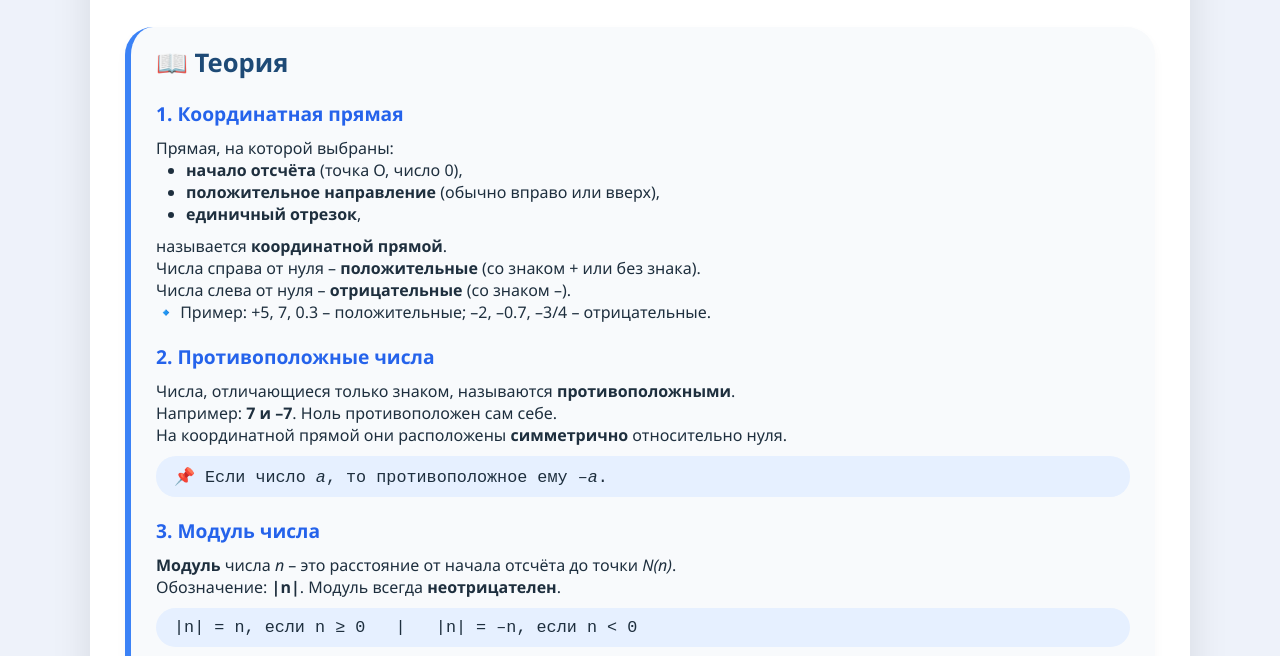
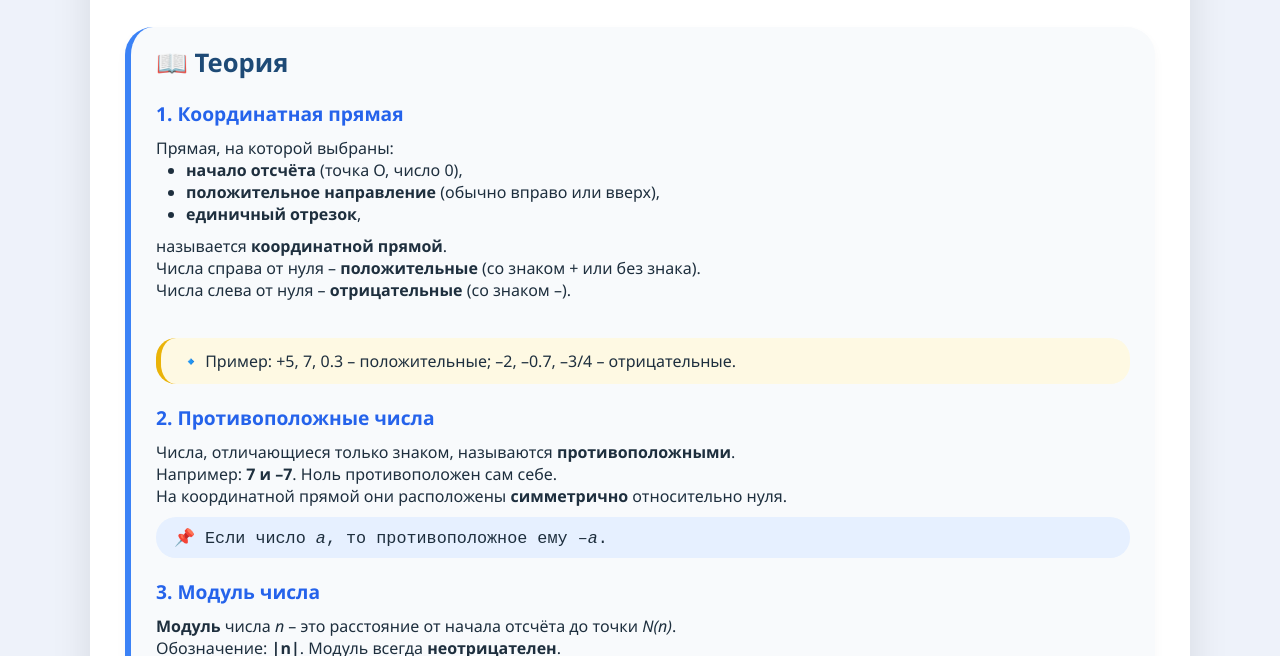
Before and after one commit to alyyya5/math-lessons-repeat-6, a plain HTML site: page index.html in a window 1280 px wide. Shown: the part 141-797 px from the top of the page. Drawn offline with Linux system fonts and the light colour scheme.

Commit message:
Update index.html

```diff
--- a/index.html
+++ b/index.html
@@ -211,8 +211,8 @@
         <p>называется <strong>координатной прямой</strong>.<br>
         Числа справа от нуля – <strong>положительные</strong> (со знаком + или без знака).<br>
         Числа слева от нуля – <strong>отрицательные</strong> (со знаком –).</p>
-
-        <div>
+        <br>
+        <div class="important">
             🔹 Пример: +5, 7, 0.3 – положительные; –2, –0.7, –3/4 – отрицательные.
         </div>
 
@@ -227,7 +227,8 @@
         <p><strong>Модуль</strong> числа <em>n</em> – это расстояние от начала отсчёта до точки <em>N(n)</em>.<br>
         Обозначение: <strong>|n|</strong>. Модуль всегда <strong>неотрицателен</strong>.</p>
         <div class="rule">
-            |n| = n, если n ≥ 0 &nbsp;&nbsp;|&nbsp;&nbsp; |n| = –n, если n < 0
+            |n| = n, если n ≥ 0 &nbsp;&nbsp;<br>
+            &nbsp;&nbsp; |n| = –n, если n < 0
         </div>
         <div class="example">
             📐 |–7| = 7, &nbsp; |3,5| = 3,5, &nbsp; |0| = 0.
@@ -244,7 +245,7 @@
         <div class="important">
             ✅ Пример: –5 < –3 (так как |–5|=5, |–3|=3, 5>3 → –5 < –3).<br>
             ✅ 7 > –10, &nbsp; 0 > –2,5, &nbsp; –1,2 < –0,8.
-        </div>
+            </div >
     </div>
 
     <!-- УСТНЫЕ УПРАЖНЕНИЯ (сами вопросы, ученик отвечает устно или в тетради) -->
@@ -324,23 +325,23 @@
 
     <div class="homework">
         <h3>🏠 Домашнее задание</h3>
-        <p><strong>1.</strong> Начертите координатную прямую, отметьте точки: A(–4), B(2.5), C(–1.5), D(0), E(6). Найдите расстояние от начала отсчёта до каждой точки.</p>
+        <p><strong>1.</strong> Начертите координатную прямую, отметьте точки: A(–4), B(2.5), C(–1.5), D(0), E(6). Найдите расстояние от начала отсчёта до каждой точки.</p><br>
         <p></p>
-        <p><strong>2.</strong> Запишите все целые числа, модуль которых меньше 5.</p>
+        <p><strong>2.</strong> Запишите все целые числа, модуль которых меньше 5.</p><br>
         <p></p>
-        <p><strong>3.</strong> Сравните:<br></p>
+        <p><strong>3.</strong> Сравните:<br></p><br>
         <p>а) –17 и –19 &nbsp;&nbsp;</p>
         <p>б) –0.3 и –0.27 &nbsp;&nbsp;</p>
         <p>в) –7/8 и –5/6.</p>
-        <p><strong>4.</strong> Вычислите:</p>
+        <p><strong>4.</strong> Вычислите:</p><br>
         <p> а) |–28| + |–14|;</p>
         <p> б) |–6.8| – |4.2|;</p>
         <p>в) |–0.5|·|–8|;</p>
         <p>г) |120| : |–40|.</p>
         <p></p>
-        <p><strong>5.*</strong> Придумайте три числа, каждое из которых больше –5, но меньше –2.</p>
+        <p><strong>5.*</strong> Придумайте три числа, каждое из которых больше –5, но меньше –2.</p><br>
     </div>
-    <footer>✏️ Вводите ответы прямо в поля. Дроби записывайте через / (например 3/8). Для двух ответов в задании 5а используйте формат: 5; -5</footer>
+    <footer>✏️ Вводите ответы прямо в поля. Дроби записывайте через / (например 1/2). Для двух ответов в задании 5а используйте формат: 5; -5</footer>
 </div>
 
 <script>
```
